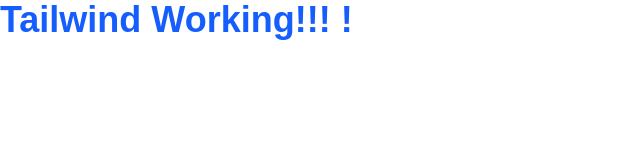
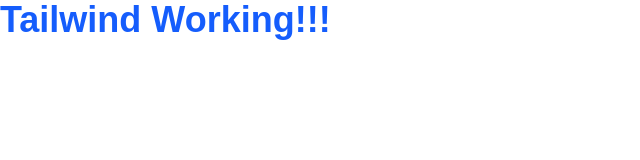
Before and after one commit to shreyas367/ecom, a Next.js app: page / in a window 1280 px wide. Shown: the top 160 px of the page, without its empty margins (0-640 px from the left). Built offline with nearby package versions, Linux system fonts and the light colour scheme.

Commit message:
dfghjkjhgcvbn

```diff
--- a/src/app/page.tsx
+++ b/src/app/page.tsx
@@ -2,6 +2,6 @@
 
 export default function Home() {
   return (
-    <h1 className="text-4xl font-bold text-blue-600">Tailwind Working!!! !</h1>
+    <h1 className="text-4xl font-bold text-blue-600">Tailwind Working!!!</h1>
   );
 }
```
